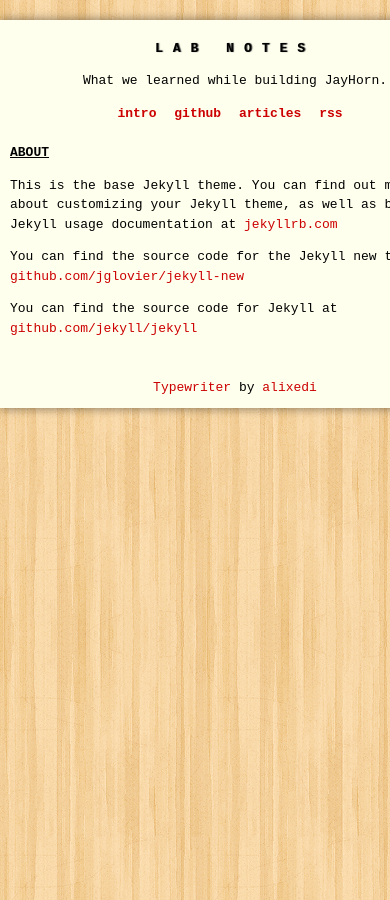
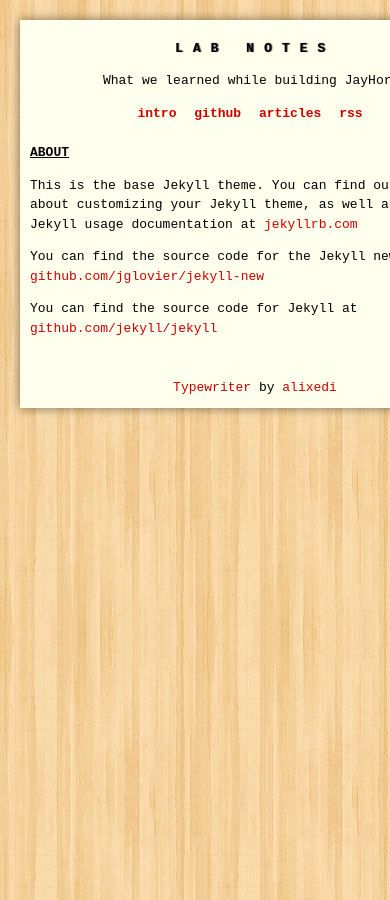
Before and after one commit to jayhorn/jayhorn, a Jekyll site: the page built from about.md, in a window 390 px wide. Built offline with Jekyll 4.4.1, drawn with Linux system fonts in a browser that asks for light colours.

Commit message:
Update main.css

```diff
--- a/css/main.css
+++ b/css/main.css
@@ -143,10 +143,10 @@
   .container {
     padding: 10px;
     margin: 10px auto 0;
-    width: 600px;
+    width: 450px;
   }
   body {
-   margin: 20px 0px;
+   margin: 20px;
   }
   .header {
     margin-bottom: 20px;
```
